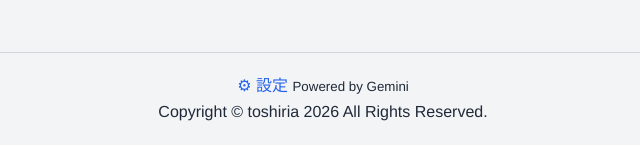
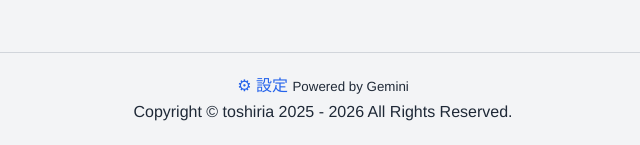
Before and after one commit to toshiria500/.github.io, a Flask app: page / in a window 1280 px wide. Shown: the part 657-802 px from the top of the page, without its empty margins (317-957 px from the left). Run offline with Flask 3, Linux system fonts and the light colour scheme; some web fonts are replaced.

Commit message:
gensokyo.html の更新

```diff
--- a/templates/gensokyo.html
+++ b/templates/gensokyo.html
@@ -62,7 +62,7 @@
   <a href="./Setting.html" class="setting-link">⚙ 設定</a>
   <small>Powered by Gemini</small>
   <div class="copyright">
-    Copyright © toshiria <span id="year"></span>
+    Copyright © toshiria 2025 - <span id="year"></span>
     All Rights Reserved.
   </div>
 </footer>
```
